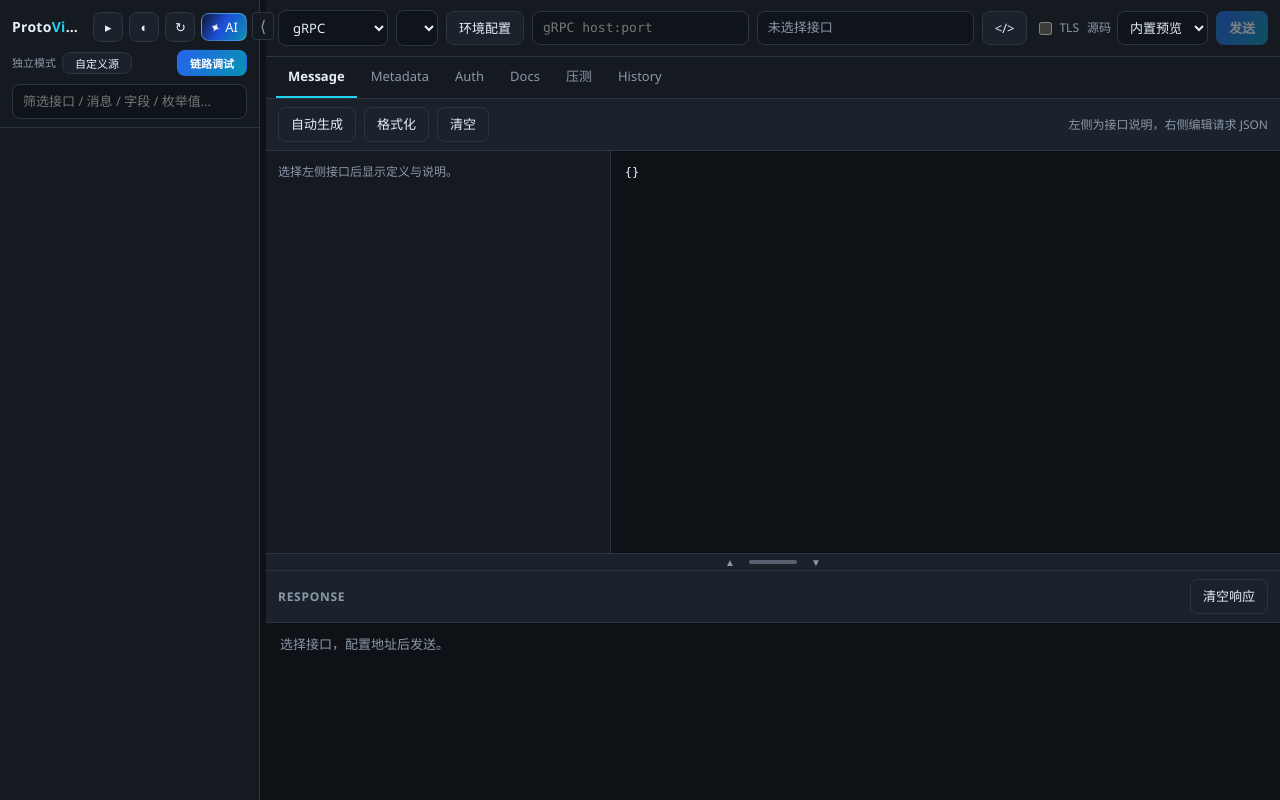
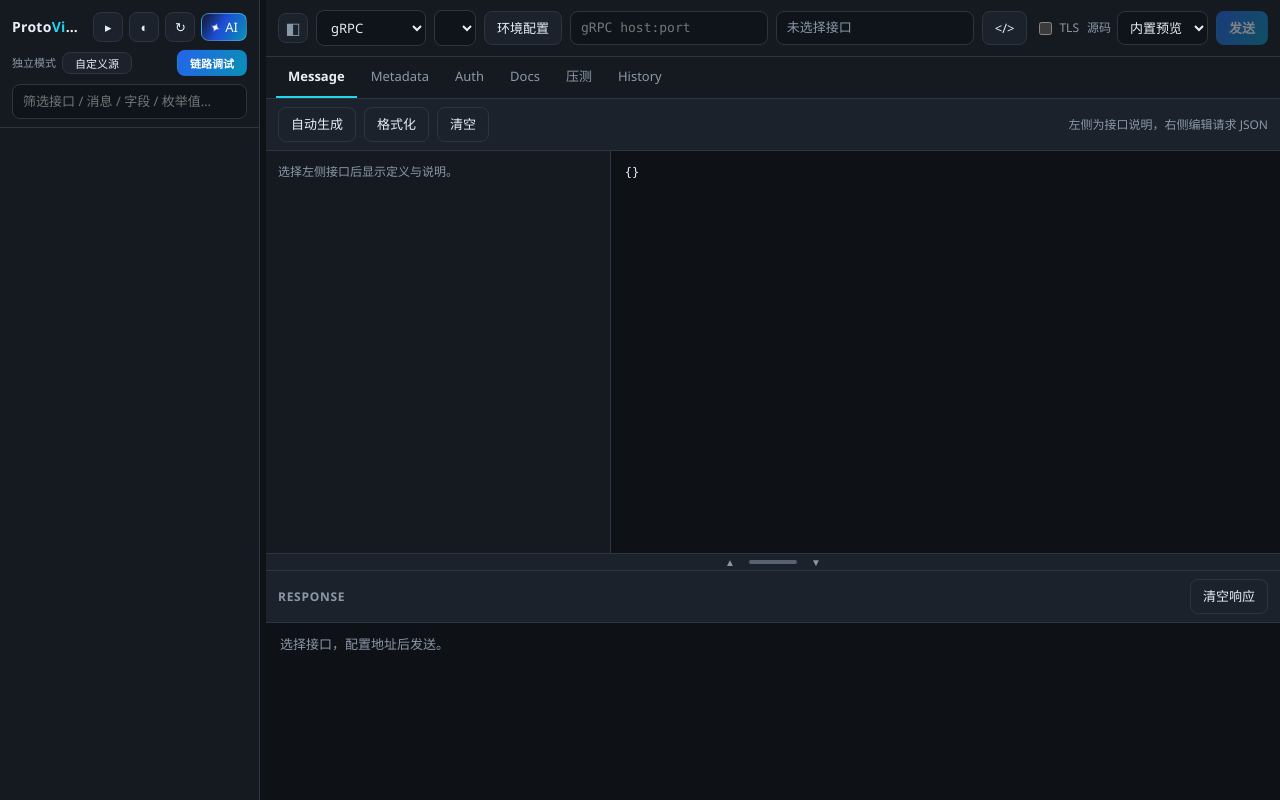
Before and after one commit to zhhOceanfly/ProtoView, a browser extension: page client/index.html in a window 1280 px wide. Drawn offline with Linux system fonts and the light colour scheme.

Commit message:
fix: 调整侧栏收起按钮位置

```diff
--- a/client/app.js
+++ b/client/app.js
@@ -330,11 +330,10 @@
     if (!app) return;
     app.classList.toggle("sidebar-collapsed", Boolean(collapsed));
     $("sidebarResize")?.setAttribute("tabindex", collapsed ? "-1" : "0");
-    const toggle = $("sidebarToggleBtn");
-    if (toggle) {
-      toggle.textContent = collapsed ? "⟩" : "⟨";
+    for (const toggle of document.querySelectorAll("[data-sidebar-toggle]")) {
       toggle.title = collapsed ? "展开侧栏" : "收起侧栏";
       toggle.setAttribute("aria-label", toggle.title);
+      toggle.setAttribute("aria-expanded", String(!collapsed));
     }
   }
 
@@ -1634,7 +1633,7 @@
   initSidebarCollapsed();
   initSidebarResize();
   els.themeBtn.addEventListener("click", toggleTheme);
-  $("sidebarToggleBtn")?.addEventListener("click", toggleSidebar);
+  document.querySelectorAll("[data-sidebar-toggle]").forEach((button) => button.addEventListener("click", toggleSidebar));
   $("aiBtn").addEventListener("click", openAi);
   $("closeAiBtn").addEventListener("click", closeAi);
   $("aiShuffle").addEventListener("click", () => {
--- a/client/index.html
+++ b/client/index.html
@@ -32,11 +32,11 @@
     </aside>
     <div class="sidebar-divider" id="sidebarDivider">
       <div class="sidebar-resize" id="sidebarResize" role="separator" aria-label="调整侧栏宽度" aria-orientation="vertical" tabindex="0"></div>
-      <button class="sidebar-toggle" id="sidebarToggleBtn" type="button" title="收起侧栏" aria-label="收起侧栏">⟨</button>
     </div>
 
     <main class="main" id="mainClient">
       <div class="topbar">
+        <button class="icon-btn sidebar-toggle" data-sidebar-toggle type="button" title="收起侧栏" aria-label="收起侧栏">◧</button>
         <select class="pill" id="protocolSelect" title="协议">
           <option value="grpc">gRPC</option>
           <option value="http">HTTP</option>
@@ -206,6 +206,7 @@
 
     <main class="main flow-main hidden" id="mainFlow">
       <div class="flow-topbar">
+        <button class="icon-btn sidebar-toggle" data-sidebar-toggle type="button" title="收起侧栏" aria-label="收起侧栏">◧</button>
         <strong>链路调试</strong>
         <span class="flow-hint">左键框选 · 拖动节点移动 · 右键拖动平移 · 右键节点操作</span>
         <div class="spacer"></div>
--- a/client/styles.css
+++ b/client/styles.css
@@ -122,23 +122,12 @@ button:disabled { opacity: .45; cursor: not-allowed; }
 .sidebar-resize:hover, .sidebar-resize:focus-visible { background: var(--accent); outline: none; }
 #app.sidebar-collapsed .sidebar-resize { visibility: hidden; }
 .sidebar-toggle {
-  position: absolute;
-  top: 12px;
-  left: 50%;
-  transform: translateX(-50%);
-  width: 22px;
-  height: 28px;
+  flex: 0 0 30px;
   padding: 0;
-  z-index: 3;
-  border: 1px solid var(--border);
-  border-radius: 4px;
-  background: var(--panel);
   color: var(--muted);
   font-size: 16px;
   line-height: 1;
-  cursor: pointer;
-}
-#app.sidebar-collapsed .sidebar-toggle { left: 0; transform: none; }
+}
 .sidebar-toggle:hover, .sidebar-toggle:focus-visible {
   color: var(--text);
   background: var(--panel-2);
--- a/src/clientPanel.ts
+++ b/src/clientPanel.ts
@@ -367,10 +367,10 @@ export class ClientPanel {
     </aside>
     <div class="sidebar-divider" id="sidebarDivider">
       <div class="sidebar-resize" id="sidebarResize" role="separator" aria-label="调整侧栏宽度" aria-orientation="vertical" tabindex="0"></div>
-      <button class="sidebar-toggle" id="sidebarToggleBtn" type="button" title="收起侧栏" aria-label="收起侧栏">⟨</button>
     </div>
     <main class="main" id="mainClient">
       <div class="topbar">
+        <button class="icon-btn sidebar-toggle" data-sidebar-toggle type="button" title="收起侧栏" aria-label="收起侧栏">◧</button>
         <select class="pill" id="protocolSelect" title="协议">
           <option value="grpc">gRPC</option>
           <option value="http">HTTP</option>
@@ -536,6 +536,7 @@ export class ClientPanel {
     </main>
     <main class="main flow-main hidden" id="mainFlow">
       <div class="flow-topbar">
+        <button class="icon-btn sidebar-toggle" data-sidebar-toggle type="button" title="收起侧栏" aria-label="收起侧栏">◧</button>
         <strong>链路调试</strong>
         <span class="flow-hint">左键框选 · 拖动节点移动 · 右键拖动平移 · 右键节点操作</span>
         <div class="spacer"></div>
```
